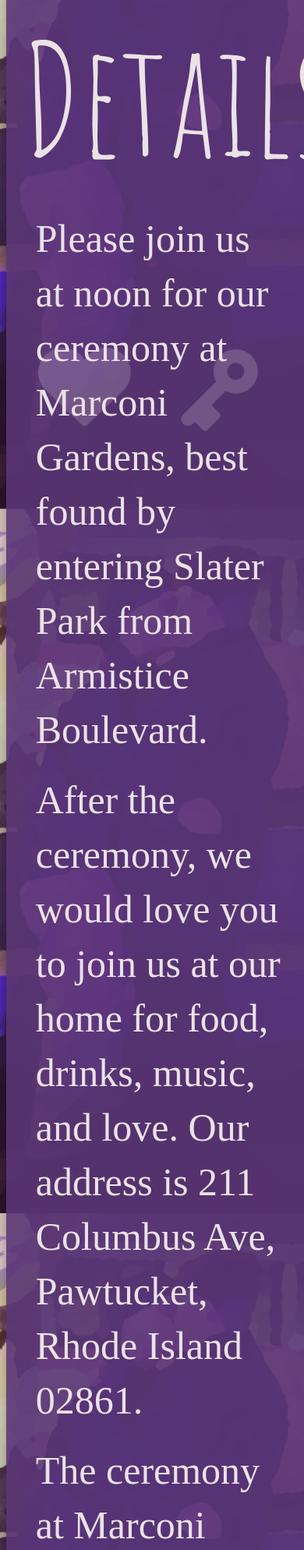
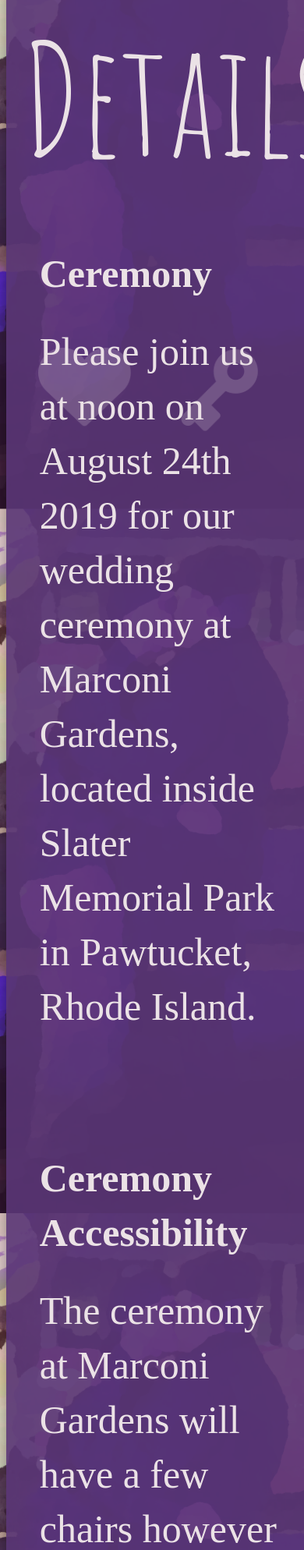
Before and after one commit to bryanchambers/gordonwedding, a Flask app: page /details in a window 390 px wide; the page is wider, and only the part inside the window is pictured. Shown: the part 251-2239 px from the top of that part at 78% size. Run offline with Flask 2, Linux system fonts and the light colour scheme; some web fonts are replaced.

Commit message:
Updated details and styling

```diff
--- a/static/styles.css
+++ b/static/styles.css
@@ -171,6 +171,8 @@ body {
 .answer, .memory {
     padding:       5px 0px;
     overflow-wrap: break-word;
+    font-size:     18px;
+    line-height:   25px;
 }
 
 
@@ -292,11 +294,6 @@ input {
     right: -15px;
 }
 
-.count-button {
-    top:    4px;
-    right: -5px;
-}
-
 
 
 
@@ -405,6 +402,11 @@ input {
         padding: 15px 0px;
     }
 
+    .answer, .memory {
+        font-size:   50px;
+        line-height: 70px;
+    }
+
     form {
         margin: 20px auto;
     }
@@ -457,9 +459,4 @@ input {
         top:    20px;
         right: -50px;
     }
-
-    .count-button {
-        top:   -17px;
-        right: -10px;
-    }
 }
--- a/templates/details.html
+++ b/templates/details.html
@@ -5,11 +5,20 @@
         <div id='title'>Details</div>
 
         <div id='page-content'>
-            <div class='simple-text'>Please join us at noon for our ceremony at Marconi Gardens, best found by entering Slater Park from Armistice Boulevard.</div>
+            <div class='item'>
+                <div class='question'>Ceremony</div>
+                <div class='answer'>Please join us at noon on August 24th 2019 for our wedding ceremony at Marconi Gardens, located inside Slater Memorial Park in Pawtucket, Rhode Island.</div>
+            </div>
 
-            <div class='simple-text'>After the ceremony, we would love you to join us at our home for food, drinks, music, and love. Our address is 211 Columbus Ave, Pawtucket, Rhode Island 02861.</div>
+            <div class='item'>
+                <div class='question'>Ceremony Accessibility</div>
+                <div class='answer'>The ceremony at Marconi Gardens will have a few chairs however will be mostly standing room. There will be a short walk from the car to the gazebo and a few stairs. Please wear comfortable foot wear. We understand that a standing ceremony may not be for everyone and if you are not able to attend we look forward to celebrating with you at the reception!</div>
+            </div>
 
-            <div class='simple-text'>The ceremony at Marconi Gardens will have a few chairs however will be mostly standing room. There will be a short walk from the car to the gazebo and a few stairs. Please wear comfortable foot wear. We understand that a standing ceremony may not be for everyone and if you are not able to attend we look forward to celebrating with you at the reception!</div>
+            <div class='item'>
+                <div class='question'>Reception</div>
+                <div class='answer'>After the ceremony, we would love you to join us at our home for food, drinks, music, and love. Our address is 211 Columbus Ave, Pawtucket, Rhode Island 02861.</div>
+            </div>
         </div>
     </div>
 {% endblock %}
```
